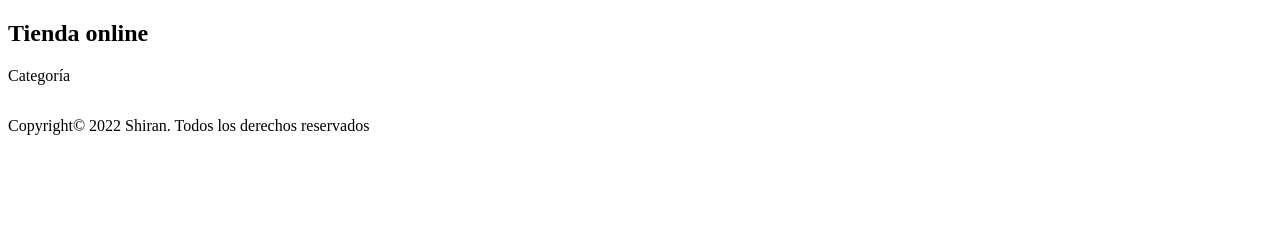
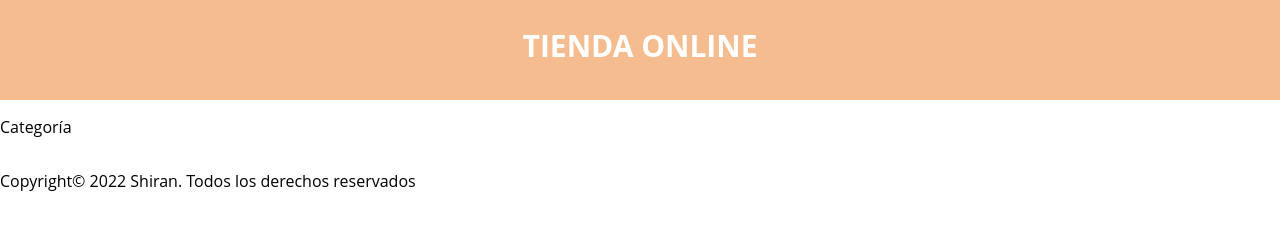
Before and after one commit to shiran-trrzs/online-store, a website: page src/index.html in a window 1280 px wide. Drawn offline with Linux system fonts and the light colour scheme; no server answers.

Commit message:
Style: logo online store

```diff
--- a/src/index.html
+++ b/src/index.html
@@ -9,8 +9,8 @@
 </head>
 
 <body>
-    <header>
-        <h2> Tienda online </h2>
+    <header class ="logo">
+        <h2> TIENDA ONLINE </h2>
     </header>
 
     <section class="filterSection" id="filterSection">
--- a/src/style.css
+++ b/src/style.css
@@ -1,4 +1,17 @@
+body{
+    font-family: 'Open Sans', sans-serif;
+    margin:0%;
+}
 
+.logo {
+    background: rgba(242, 164, 100, 0.723);
+    height: 100px;
+    color: #fff;
+    font-weight: normal;
+    font-size: 20px;
+    display: flex;
+    justify-content: center;
+}
 
 #showProducts {
     display: flex;
```
